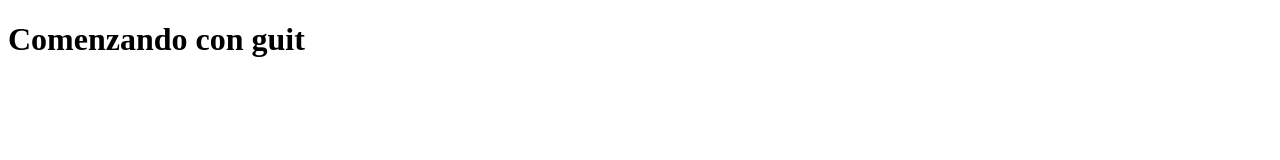
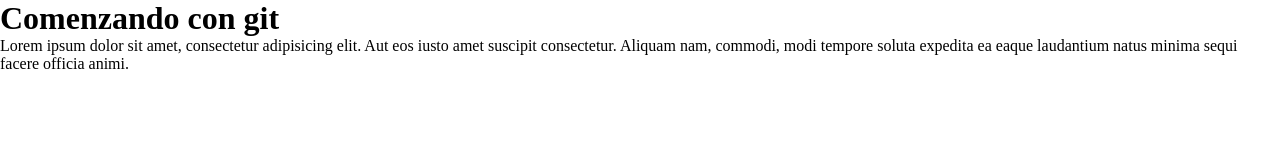
Before and after one commit to n4hue1/SmashB, a plain HTML site: page index.html in a window 1280 px wide. Drawn offline with Linux system fonts and the light colour scheme.

Commit message:
reseteo 2

```diff
--- a/estilos.css
+++ b/estilos.css
@@ -0,0 +1,5 @@
+*{
+    margin: 0;
+    padding: 0;
+    box-sizing: border-box;
+}
--- a/index.html
+++ b/index.html
@@ -8,8 +8,7 @@
     <title>Git1</title>
 </head>
 <body>
-    <h1>Comenzando con guit</h1>
-
-
+    <h1>Comenzando con git</h1>
+    <p>Lorem ipsum dolor sit amet, consectetur adipisicing elit. Aut eos iusto amet suscipit consectetur. Aliquam nam, commodi, modi tempore soluta expedita ea eaque laudantium natus minima sequi facere officia animi.</p>
 </body>
 </html>
```
